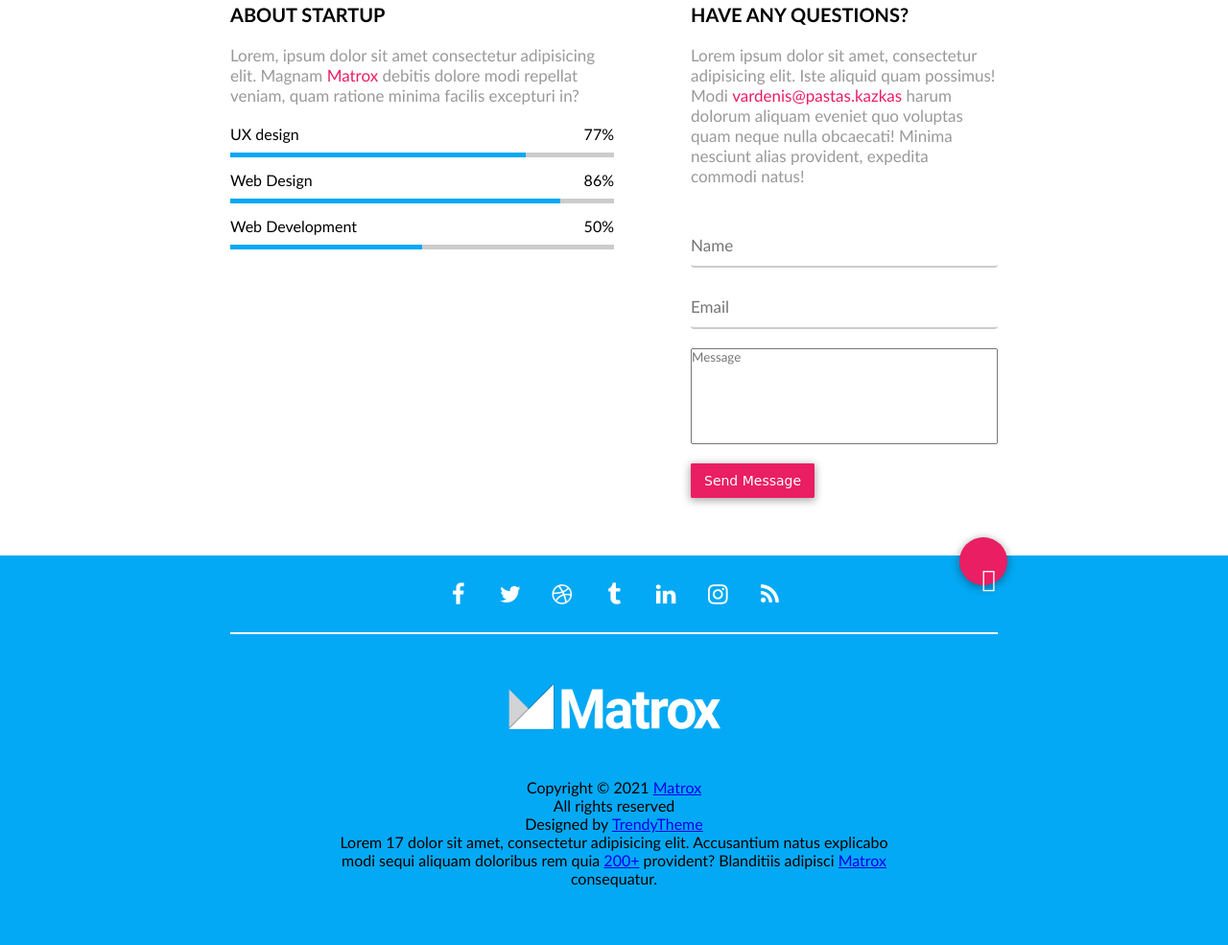
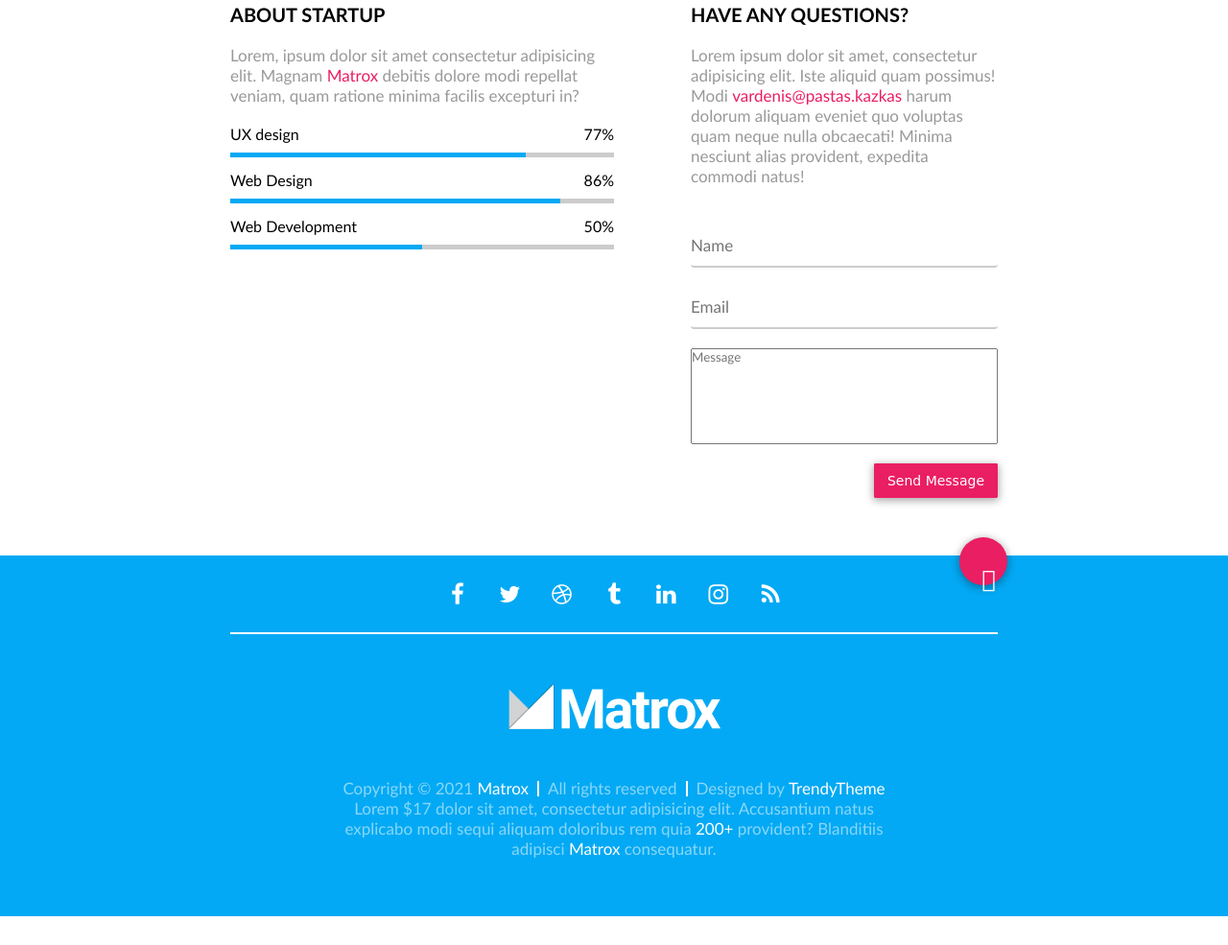
Before and after one commit to ntelio96/6-projektas-coming-soon, a website: page index.html in a window 1280 px wide. Shown: the part 857-1842 px from the top of the page at 96% size. After the commit the page ends 1812 px from the top, so only its background shows below. Drawn offline with Linux system fonts and the light colour scheme.

Commit message:
grand finale

```diff
--- a/CSS/components/button.css
+++ b/CSS/components/button.css
@@ -12,6 +12,10 @@
   font-family: cursive;
   cursor: pointer;
   box-shadow: 0 2px 8px 1px #0005;
+}
+
+main .form > button {
+  float: right;
 }
 
 .button + .button {
--- a/CSS/components/form.css
+++ b/CSS/components/form.css
@@ -23,6 +23,10 @@
   border-radius: 0.2em;
   background-color: transparent;
 }
+section .form > input {
+  color: #fff;
+}
+
 /* .form > input:last-child {
   margin-bottom: 0;
 }
--- a/CSS/pages/home.css
+++ b/CSS/pages/home.css
@@ -99,6 +99,8 @@ eg. bootstrap*/
 footer.container {
   padding-top: 0;
   text-align: center;
+  color: #fff8;
+  font-size: 17px;
 }
 .socials {
   padding: 15px 0;
@@ -127,3 +129,38 @@ footer .logo {
   object-position: top;
   margin: 50px 0;
 }
+
+footer .trio {
+  display: inline-block;
+}
+
+footer .trio > p {
+  float: left;
+  padding: 0 10px;
+  position: relative;
+}
+
+footer .trio > p::before {
+  content: "";
+  display: inline-block;
+  width: 2px;
+  height: 75%;
+  background-color: #fff;
+  position: absolute;
+  top: 50%;
+  left: 0%;
+  transform: translate(-50%, -50%);
+}
+
+footer .trio > p:first-child::before {
+  display: none;
+}
+
+footer .link {
+  color: #fff;
+  text-decoration: none;
+}
+
+.dollar::before {
+  content: "$";
+}
```
